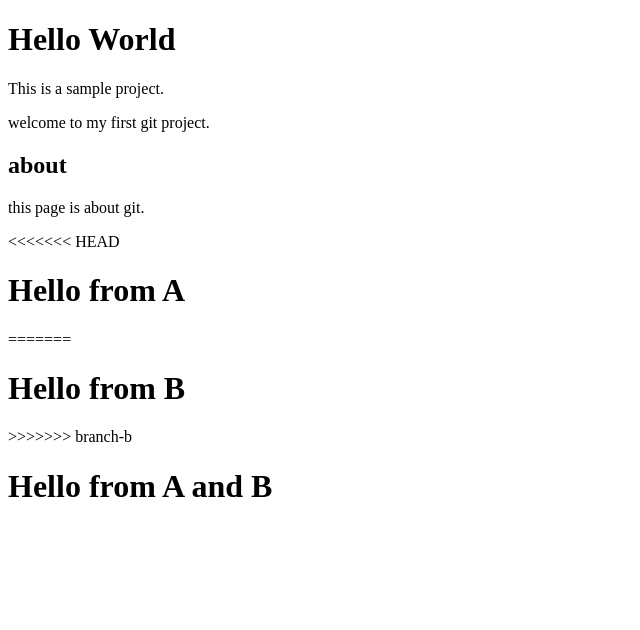
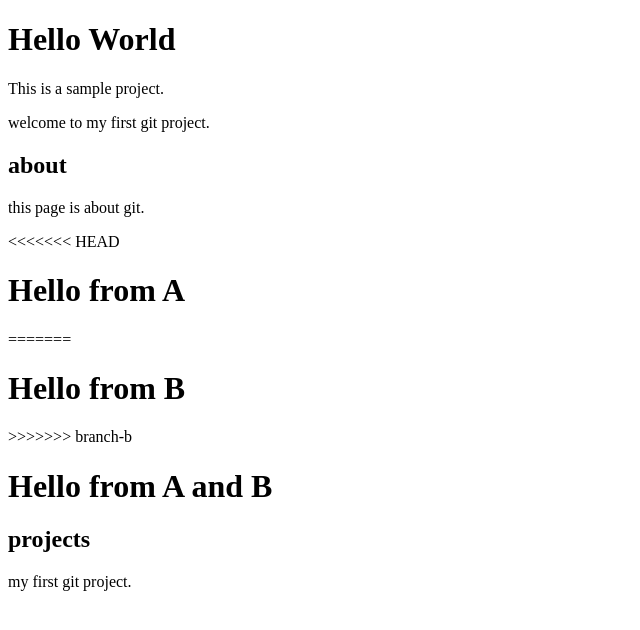
Before and after one commit to Harrini-Shree/project-html, a plain HTML site: page index.html in a window 1280 px wide. Shown: the whole page, without its empty margins (0-640 px from the left). Drawn offline with Linux system fonts and the light colour scheme.

Commit message:
add projects section

```diff
--- a/index.html
+++ b/index.html
@@ -15,5 +15,7 @@
   <h1>Hello from B</h1>
 >>>>>>> branch-b
   <h1>Hello from A and B</h1>
+  <h2>projects</h2>
+  <p>my first git project.</p>
 </body>
 </html>
```
